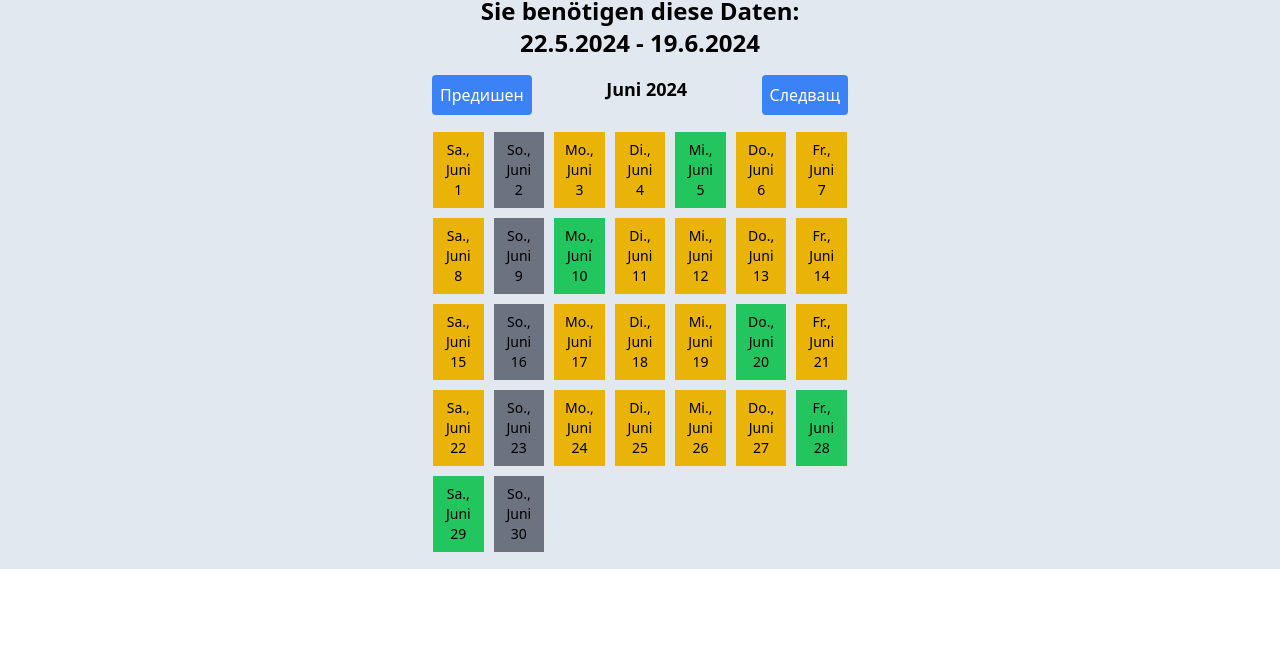
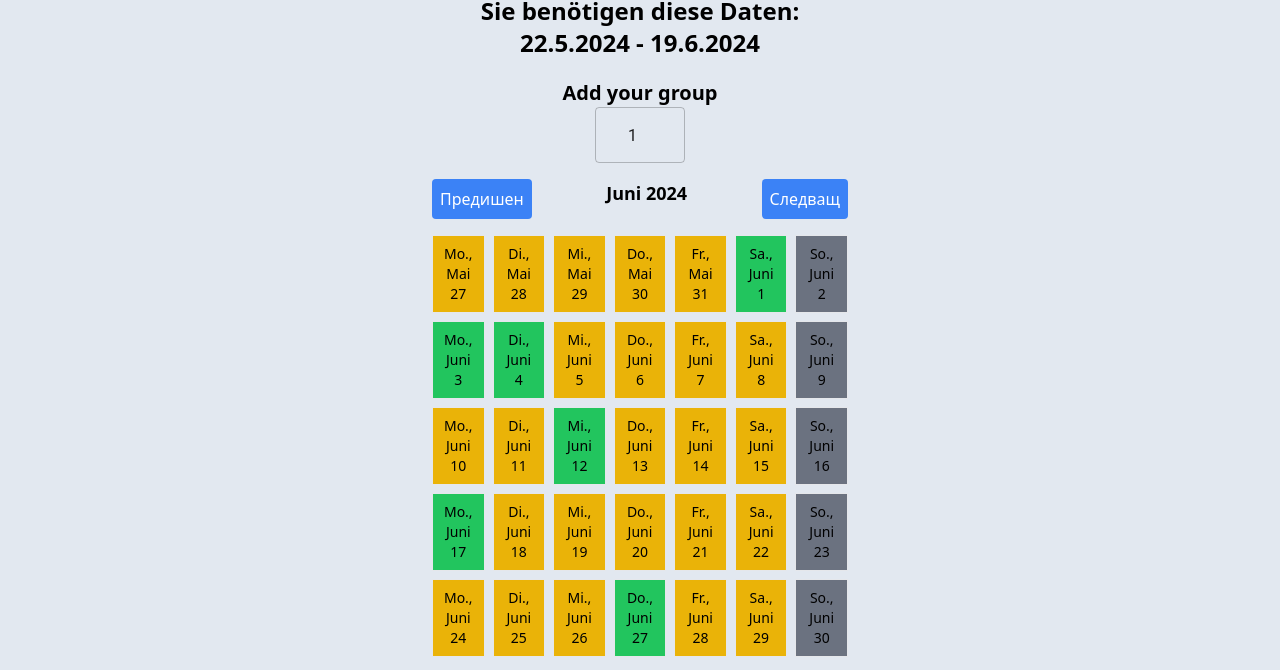
Before and after one commit to Krasimir-Hristov/DHL_Driver_Assistant, a React (Vite) app in the folder frontend/: page / in a window 1280 px wide. Shown: the part 241-911 px from the top of the page. Before the commit the page ends 810 px from the top, so only its background shows below. Built offline with nearby package versions, Linux system fonts and the light colour scheme.

Commit message:
bug fixes were we give diferent group and the app jump on 1 group

```diff
--- a/frontend/src/components/WeeklyCalendar.tsx
+++ b/frontend/src/components/WeeklyCalendar.tsx
@@ -7,11 +7,23 @@ import {
   subMonths,
   startOfMonth,
   endOfMonth,
-  isSameMonth,
   getDay,
+  differenceInCalendarWeeks,
 } from 'date-fns';
 import { enUS, bg, ro, de, ru, tr, it, hu, el, sq } from 'date-fns/locale';
-import { weekOffDays } from '../constants/index';
+
+const weekOffDays = [
+  [], // Placeholder for 0 index
+  [6], // Week 1: Saturday
+  [1, 2], // Week 2: Monday, Tuesday
+  [3], // Week 3: Wednesday
+  [1], // Week 4: Monday
+  [4], // Week 5: Thursday
+  [5, 6], // Week 6: Friday, Saturday
+  [1], // Week 7: Monday
+  [6], // Week 8: Saturday
+  [1], // Week 9: Monday
+];
 
 type Props = {
   startWeek: number;
@@ -39,36 +51,48 @@ const i18nToLocaleMap: Record<Props['locale'], keyof typeof locales> = {
   tr: 'tr',
   it: 'it',
   hu: 'hu',
-  gr: 'el', // променено от 'gr' на 'el', тъй като 'gr' няма в date-fns
+  gr: 'el',
   al: 'sq',
 };
 
 const WeeklyCalendar: React.FC<Props> = ({ startWeek, locale }) => {
   const [currentMonth, setCurrentMonth] = useState(new Date());
 
+  const calculateWeekNumber = (
+    startWeek: number,
+    currentDate: Date,
+    baseDate: Date
+  ) => {
+    const totalWeeks = differenceInCalendarWeeks(currentDate, baseDate, {
+      weekStartsOn: 1,
+    });
+    return ((startWeek - 1 + totalWeeks) % 9) + 1;
+  };
+
   const generateDates = (startWeek: number, currentMonth: Date) => {
+    const baseDate = new Date(2022, 0, 1); // 1st January 2022
     const start = startOfWeek(startOfMonth(currentMonth), { weekStartsOn: 1 });
     const end = endOfMonth(currentMonth);
     const dates = [];
     let currentDate = start;
 
     while (currentDate <= end) {
-      const weekNumber: number =
-        ((startWeek + Math.floor(dates.length / 7) - 1) % 9) + 1;
-      const offDays: number[] = weekOffDays[weekNumber];
-      const weekDates = Array.from({ length: 7 }, (_, index) => {
-        const date = addDays(currentDate, index);
-        const dayOfWeek = getDay(date);
-        const adjustedDayOfWeek = dayOfWeek === 0 ? 7 : dayOfWeek; // Adjust Sunday to 7
-        const isOffDay = offDays.includes(adjustedDayOfWeek);
-        const isSunday = adjustedDayOfWeek === 7;
-        return { date, isOffDay, isSunday };
+      const weekNumber = calculateWeekNumber(startWeek, currentDate, baseDate);
+      const dayOfWeek = getDay(currentDate);
+      const offDays = weekOffDays[weekNumber] || [];
+      const isOffDay = offDays.includes(dayOfWeek);
+      const isSunday = dayOfWeek === 0; // Check if it's Sunday
+
+      dates.push({
+        date: currentDate,
+        isOffDay,
+        isSunday, // Add this property to the object
       });
-      dates.push(...weekDates);
-      currentDate = addDays(currentDate, 7);
+
+      currentDate = addDays(currentDate, 1);
     }
 
-    return dates.filter(({ date }) => isSameMonth(date, currentMonth));
+    return dates;
   };
 
   const dates = generateDates(startWeek, currentMonth);
@@ -111,7 +135,7 @@ const WeeklyCalendar: React.FC<Props> = ({ startWeek, locale }) => {
                 isOffDay
                   ? 'bg-green-500'
                   : isSunday
-                  ? 'bg-gray-500'
+                  ? 'bg-gray-500' // If it's Sunday, make it gray
                   : 'bg-yellow-500'
               }
             `}
--- a/frontend/src/pages/Home.tsx
+++ b/frontend/src/pages/Home.tsx
@@ -1,12 +1,32 @@
-import React from 'react';
+import React, { useState } from 'react';
 import DayOfYear from '../components/DayOfYear';
 import CurrentDate from '../components/CurrentDate';
 import { useTranslation } from 'react-i18next';
 import DateRange from '../components/DateRange';
 import WeeklyCalendar from '../components/WeeklyCalendar';
+import TextField from '@mui/material/TextField';
 
 const Home: React.FC = () => {
   const { t, i18n } = useTranslation();
+  const [startWeek, setStartWeek] = useState<number>(1); // Използваме 1 като стойност по подразбиране
+
+  const handleChange = (event: React.ChangeEvent<HTMLInputElement>) => {
+    const value = parseInt(event.target.value, 10); // Парсваме входа към число
+    if (!isNaN(value) && value >= 1 && value <= 9) {
+      setStartWeek(value); // Обновяваме стойността на startWeek
+    }
+  };
+
+  const handleKeyDown = (event: React.KeyboardEvent<HTMLInputElement>) => {
+    if (event.key === 'ArrowUp') {
+      event.preventDefault();
+      setStartWeek((prev) => Math.min(prev + 1, 9)); // Увеличаваме стойността, ограничена до максимум 9
+    } else if (event.key === 'ArrowDown') {
+      event.preventDefault();
+      setStartWeek((prev) => Math.max(prev - 1, 1)); // Намаляваме стойността, ограничена до минимум 1
+    }
+  };
+
   return (
     <div className='flex flex-col items-center justify-center min-h-screen text-center px-4 pt-12 md:pt-0 bg-slate-200'>
       <h1 className='text-3xl md:text-4xl lg:text-6xl mb-8 font-bold'>
@@ -15,7 +35,23 @@ const Home: React.FC = () => {
       <DayOfYear />
       <CurrentDate />
       <DateRange />
-      <WeeklyCalendar startWeek={2} locale={i18n.language} />
+      <div className='mt-5'>
+        <h2 className='text-xl font-bold'>Add your group</h2>
+        <TextField
+          type='number' // Използваме тип number, за да позволим въвеждане на числа
+          value={startWeek.toString()} // Преобразуваме стойността в string за компонентът
+          onChange={handleChange}
+          onKeyDown={handleKeyDown}
+          inputProps={{
+            min: 1,
+            max: 9,
+            style: { textAlign: 'center' },
+          }}
+          className='p-2 mt-4 border rounded text-center'
+          placeholder='Enter start week (1-9)'
+        />
+        <WeeklyCalendar startWeek={startWeek} locale={i18n.language} />
+      </div>
     </div>
   );
 };
```
